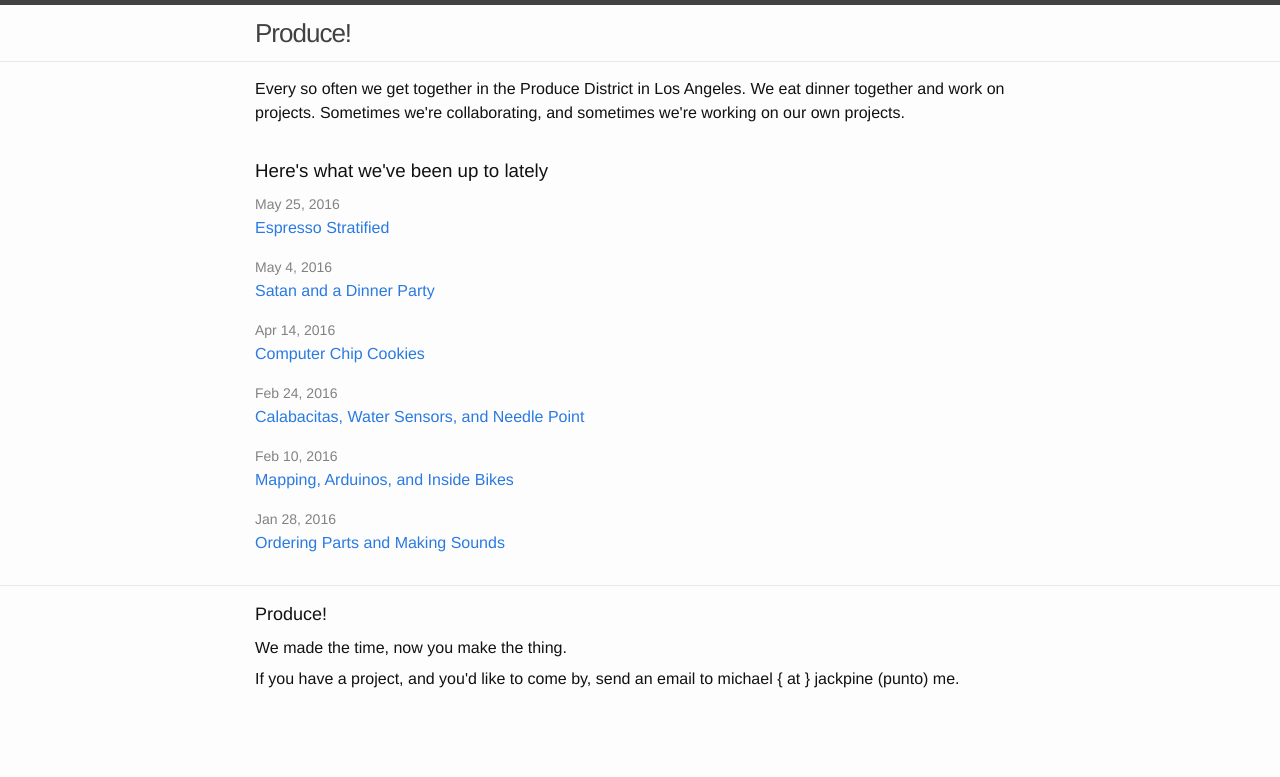
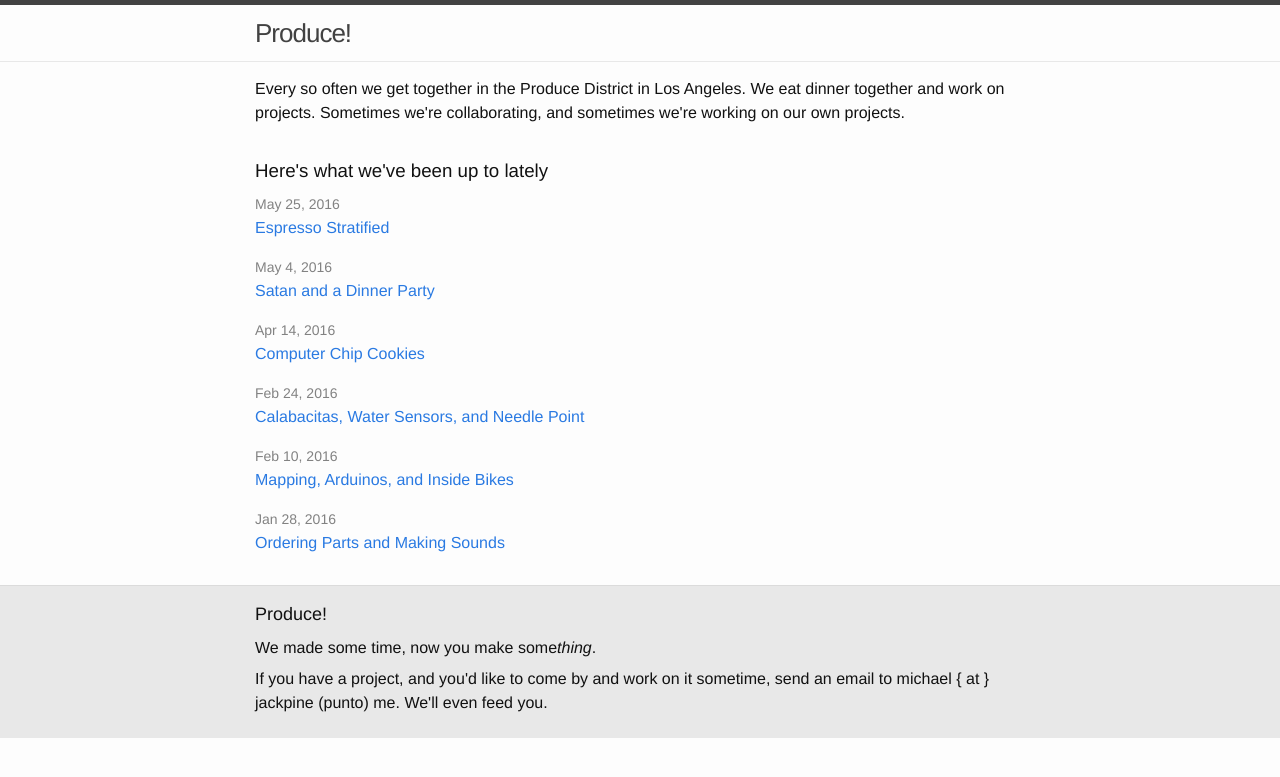
Before and after one commit to pr0duce/pr0duce.github.io, a Jekyll site: the page built from index.html, in a window 1280 px wide. Shown: the top 777 px of the page. Built offline with Jekyll 4.4.1, drawn with Linux system fonts in a browser that asks for light colours.

Commit message:
make footer less obnoxious (subjective I know).

```diff
--- a/_includes/footer.html
+++ b/_includes/footer.html
@@ -4,11 +4,11 @@
 
     <h2 class="footer-heading">{{ site.title }}</h2>
     <p>
-      We made the time, now you make the thing.
+    We made some time, now you make some<em>thing</em>.
     </p>
     <p>
-      If you have a project, and you'd like to come by, send an email to
-      michael { at } jackpine (punto) me.
+      If you have a project, and you'd like to come by and work on it sometime,
+      send an email to michael { at } jackpine (punto) me. We'll even feed you.
     </p>
   </div>
 
--- a/_sass/_layout.scss
+++ b/_sass/_layout.scss
@@ -98,7 +98,8 @@
  * Site footer
  */
 .site-footer {
-    border-top: 1px solid $grey-color-light;
+    border-top: 1px solid darken($grey-color-light, 5%);
+    background-color: $grey-color-light;
     padding: $spacing-unit 0;
 }
 
```
